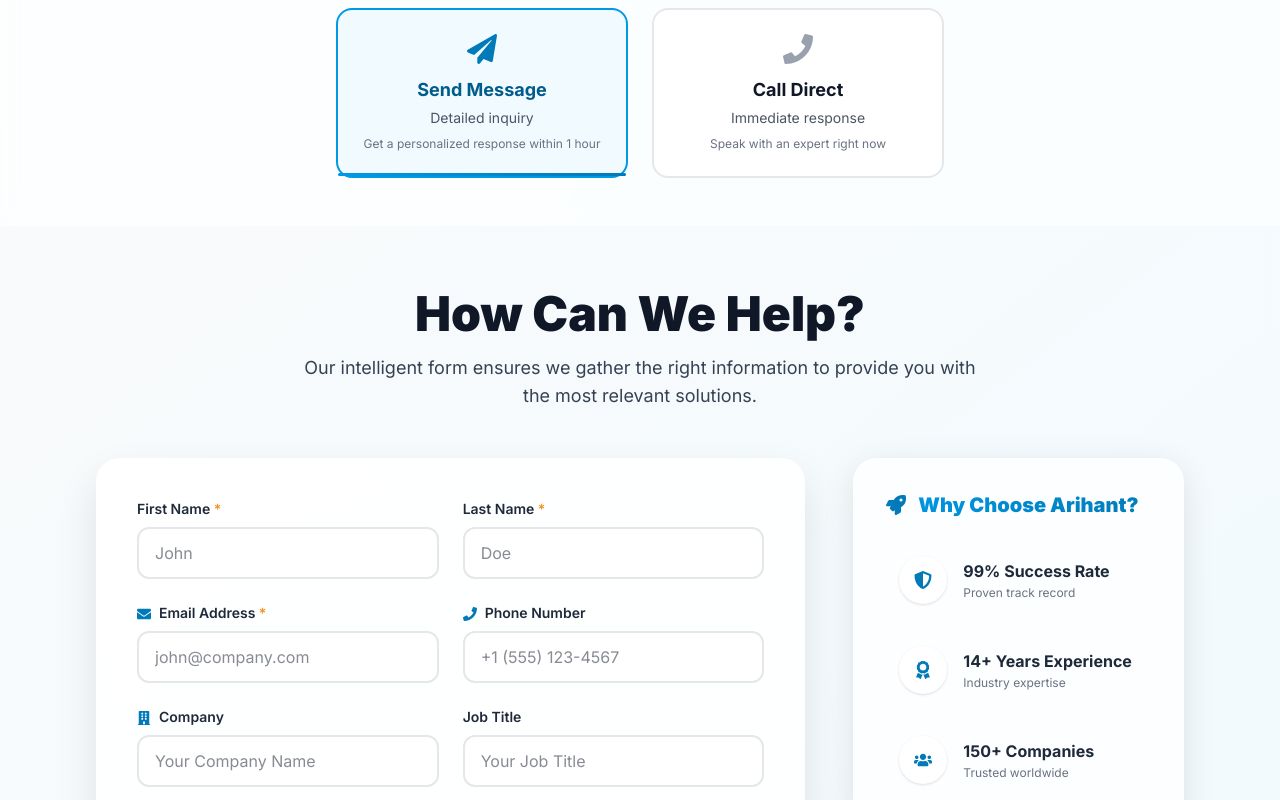
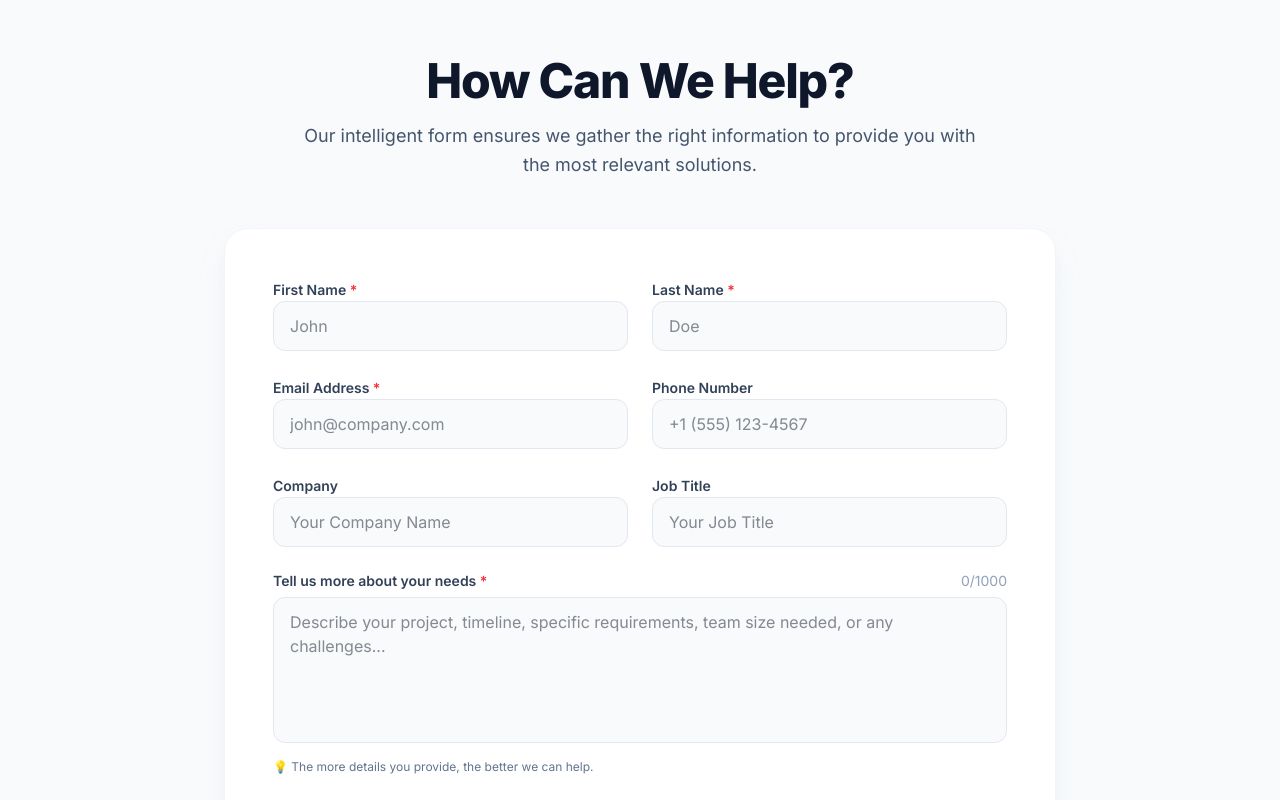
Before and after one commit to kevalkhetani151/arihant-latest, a Next.js app: page /contact in a window 1280 px wide. Shown: the part 840-1640 px from the top of the page. Built offline with nearby package versions, Linux system fonts and the light colour scheme.

Commit message:
chnages in ui

```diff
--- a/src/app/about/page.tsx
+++ b/src/app/about/page.tsx
@@ -580,7 +580,7 @@ const AboutUs = () => {
             <div className="bg-white border border-gray-100 rounded-2xl p-6 sm:p-8 lg:p-12 shadow-sm">
               <div className="grid grid-cols-1 lg:grid-cols-2 gap-8 sm:gap-12 items-center">
                 <div>
-                  <h3 className="text-xl sm:text-2xl font-black mb-4 sm:mb-6 text-brand-blue-600">Life at Artify TechSolution</h3>
+                  <h3 className="text-xl sm:text-2xl font-black mb-4 sm:mb-6 text-brand-blue-600">Life at Arihant staffing</h3>
                   <div className="space-y-3 sm:space-y-4">
                     <div className="flex items-center space-x-2 sm:space-x-3">
                       <div className="w-6 h-6 sm:w-8 sm:h-8 bg-brand-blue-500 rounded-full flex items-center justify-center">
--- a/src/app/contact/page.tsx
+++ b/src/app/contact/page.tsx
@@ -156,22 +156,7 @@ const ContactUs = () => {
     }
   ];
 
-  const contactMethods = [
-    {
-      id: 'form',
-      title: 'Send Message',
-      subtitle: 'Detailed inquiry',
-      icon: FaPaperPlane,
-      description: 'Get a personalized response within 1 hour'
-    },
-    {
-      id: 'call',
-      title: 'Call Direct',
-      subtitle: 'Immediate response',
-      icon: FaPhone,
-      description: 'Speak with an expert right now'
-    }
-  ];
+
 
   return (
     <div className="bg-gradient-to-br from-slate-50 via-brand-blue-50 to-brand-blue-50 min-h-screen text-gray-900 font-sans">
@@ -517,129 +502,108 @@ const ContactUs = () => {
       </section>
 
       {/* Contact Method Tabs */}
-      <section id="contact-methods" className="py-12 bg-white/70 backdrop-blur-sm">
-        <div className="max-w-2xl mx-auto px-4 sm:px-6 lg:px-8">
-          <div className="grid grid-cols-1 md:grid-cols-2 gap-6">
-            {contactMethods.map((method) => (
-              <button
-                key={method.id}
-                onClick={() => setActiveTab(method.id)}
-                className={`tab-button p-6 rounded-2xl border-2 text-center transition-all hover-lift ${
-                  activeTab === method.id
-                    ? 'active border-brand-blue-500 bg-brand-blue-50 text-brand-blue-700'
-                    : 'border-gray-200 hover:border-brand-blue-300 bg-white'
-                }`}
-              >
-                <method.icon className={`text-3xl mx-auto mb-3 ${activeTab === method.id ? 'text-brand-blue-600' : 'text-gray-400'}`} />
-                <div className="font-bold text-lg mb-1">{method.title}</div>
-                <div className="text-sm text-gray-600 mb-2">{method.subtitle}</div>
-                <div className="text-xs text-gray-500">{method.description}</div>
-              </button>
-            ))}
-          </div>
-        </div>
-      </section>
 
       {/* Dynamic Content Based on Active Tab */}
-      {activeTab === 'form' && (
-        <section className="py-16 bg-gradient-to-br from-gray-50 to-brand-blue-50">
-          <div className="max-w-6xl mx-auto px-4 sm:px-6 lg:px-8">
+      {  (
+        <section className="py-16 md:py-24 bg-slate-50 border-y border-slate-200">
+  <div className="max-w-4xl mx-auto px-4 sm:px-6 lg:px-8">
+
+    {/* Section Header */}
     <div className="text-center mb-12">
-              <h2 className="text-3xl md:text-5xl font-black mb-4 text-gray-900">
+      <h2 className="text-3xl md:text-5xl font-extrabold mb-4 text-slate-900 tracking-tight">
         How Can We Help?
       </h2>
-              <p className="text-lg text-gray-700 max-w-2xl mx-auto">
+      <p className="text-lg text-slate-600 max-w-2xl mx-auto leading-relaxed">
         Our intelligent form ensures we gather the right information to provide you with the most relevant solutions.
       </p>
     </div>
 
-            <div className="grid grid-cols-1 lg:grid-cols-3 gap-12 items-start">
-              <div className="lg:col-span-2">
-                <div className="glass-card-strong rounded-3xl p-8 md:p-10 shadow-lg border border-white/60">
+    {/* Form Card */}
+    <div className="bg-white rounded-3xl p-6 sm:p-10 md:p-12 shadow-xl shadow-slate-200/50 border border-slate-100">
+
+      {/* Success State */}
       {submitSuccess && (
-                    <div className="bg-brand-blue-50 border-2 border-brand-blue-200 rounded-2xl p-6 mb-8 text-center animate-fade-up visible">
-                      <div className="w-16 h-16 bg-brand-blue-500 rounded-full flex items-center justify-center mx-auto mb-4">
-                        <FaCheckCircle className="text-2xl text-white" />
+        <div className="bg-emerald-50 border border-emerald-200 rounded-2xl p-8 mb-8 text-center animate-fade-in">
+          <div className="w-16 h-16 bg-emerald-500 rounded-full flex items-center justify-center mx-auto mb-4 shadow-lg shadow-emerald-500/30">
+            <FaCheckCircle className="text-3xl text-white" />
           </div>
-                      <h3 className="text-2xl font-black text-brand-blue-800 mb-2">Message Sent Successfully!</h3>
-                      <p className="text-brand-blue-700">We'll respond within 1 hour during business hours.</p>
+          <h3 className="text-2xl font-bold text-emerald-900 mb-2">Message Sent Successfully!</h3>
+          <p className="text-emerald-700">We'll respond within 1 hour during business hours.</p>
         </div>
       )}
 
       <form onSubmit={handleSubmit} ref={formRef} className="space-y-6">
+
+        {/* Name Row */}
         <div className="grid grid-cols-1 md:grid-cols-2 gap-6">
-                      <div>
-                        <label className="block text-gray-800 font-semibold mb-2 text-sm">
-                          First Name <span className="text-brand-orange-500">*</span>
+          <div className="space-y-1.5">
+            <label className="text-sm font-semibold text-slate-700">
+              First Name <span className="text-red-500">*</span>
             </label>
             <input
               type="text"
               name="firstName"
               value={formData.firstName}
               onChange={handleInputChange}
-                          className={`input-field w-full px-4 py-3 rounded-xl border-2 focus:outline-none ${
-                            formErrors.firstName ? 'error' : 'border-gray-200'
+              className={`w-full px-4 py-3 bg-slate-50 border rounded-xl focus:outline-none focus:ring-2 focus:ring-blue-500 focus:bg-white transition-all ${
+                formErrors.firstName ? 'border-red-300 focus:ring-red-500' : 'border-slate-200'
               }`}
               placeholder="John"
             />
             {formErrors.firstName && (
-                          <div className="text-brand-orange-500 text-xs mt-2 flex items-center">
-                            <FaExclamationTriangle className="mr-1" />
-                            {formErrors.firstName}
-                          </div>
+              <p className="text-red-500 text-xs flex items-center gap-1 mt-1">
+                <FaExclamationTriangle /> {formErrors.firstName}
+              </p>
             )}
           </div>
 
-                      <div>
-                        <label className="block text-gray-800 font-semibold mb-2 text-sm">
-                          Last Name <span className="text-brand-orange-500">*</span>
+          <div className="space-y-1.5">
+            <label className="text-sm font-semibold text-slate-700">
+              Last Name <span className="text-red-500">*</span>
             </label>
             <input
               type="text"
               name="lastName"
               value={formData.lastName}
               onChange={handleInputChange}
-                          className={`input-field w-full px-4 py-3 rounded-xl border-2 focus:outline-none ${
-                            formErrors.lastName ? 'error' : 'border-gray-200'
+              className={`w-full px-4 py-3 bg-slate-50 border rounded-xl focus:outline-none focus:ring-2 focus:ring-blue-500 focus:bg-white transition-all ${
+                formErrors.lastName ? 'border-red-300 focus:ring-red-500' : 'border-slate-200'
               }`}
               placeholder="Doe"
             />
             {formErrors.lastName && (
-                          <div className="text-brand-orange-500 text-xs mt-2 flex items-center">
-                            <FaExclamationTriangle className="mr-1" />
-                            {formErrors.lastName}
-                          </div>
+              <p className="text-red-500 text-xs flex items-center gap-1 mt-1">
+                <FaExclamationTriangle /> {formErrors.lastName}
+              </p>
             )}
           </div>
         </div>
 
+        {/* Contact Info Row */}
         <div className="grid grid-cols-1 md:grid-cols-2 gap-6">
-                      <div>
-                        <label className="block text-gray-800 font-semibold mb-2 text-sm">
-                          <FaEnvelope className="inline mr-2 text-brand-blue-600" />
-                          Email Address <span className="text-brand-orange-500">*</span>
+          <div className="space-y-1.5">
+            <label className="text-sm font-semibold text-slate-700">
+              Email Address <span className="text-red-500">*</span>
             </label>
             <input
               type="email"
               name="email"
               value={formData.email}
               onChange={handleInputChange}
-                          className={`input-field w-full px-4 py-3 rounded-xl border-2 focus:outline-none ${
-                            formErrors.email ? 'error' : 'border-gray-200'
+              className={`w-full px-4 py-3 bg-slate-50 border rounded-xl focus:outline-none focus:ring-2 focus:ring-blue-500 focus:bg-white transition-all ${
+                formErrors.email ? 'border-red-300 focus:ring-red-500' : 'border-slate-200'
               }`}
               placeholder="john@company.com"
             />
             {formErrors.email && (
-                          <div className="text-brand-orange-500 text-xs mt-2 flex items-center">
-                            <FaExclamationTriangle className="mr-1" />
-                            {formErrors.email}
-                          </div>
+              <p className="text-red-500 text-xs flex items-center gap-1 mt-1">
+                <FaExclamationTriangle /> {formErrors.email}
+              </p>
             )}
           </div>
 
-                      <div>
-                        <label className="block text-gray-800 font-semibold mb-2 text-sm">
-                          <FaPhone className="inline mr-2 text-brand-blue-600" />
+          <div className="space-y-1.5">
+            <label className="text-sm font-semibold text-slate-700">
               Phone Number
             </label>
             <input
@@ -647,16 +611,16 @@ const ContactUs = () => {
               name="phone"
               value={formData.phone}
               onChange={handleInputChange}
-                          className="input-field w-full px-4 py-3 rounded-xl border-2 border-gray-200 focus:outline-none"
+              className="w-full px-4 py-3 bg-slate-50 border border-slate-200 rounded-xl focus:outline-none focus:ring-2 focus:ring-blue-500 focus:bg-white transition-all"
               placeholder="+1 (555) 123-4567"
             />
           </div>
         </div>
 
+        {/* Company Info Row */}
         <div className="grid grid-cols-1 md:grid-cols-2 gap-6">
-                      <div>
-                        <label className="block text-gray-800 font-semibold mb-2 text-sm">
-                          <FaBuilding className="inline mr-2 text-brand-blue-600" />
+          <div className="space-y-1.5">
+            <label className="text-sm font-semibold text-slate-700">
               Company
             </label>
             <input
@@ -664,13 +628,13 @@ const ContactUs = () => {
               name="company"
               value={formData.company}
               onChange={handleInputChange}
-                          className="input-field w-full px-4 py-3 rounded-xl border-2 border-gray-200 focus:outline-none"
+              className="w-full px-4 py-3 bg-slate-50 border border-slate-200 rounded-xl focus:outline-none focus:ring-2 focus:ring-blue-500 focus:bg-white transition-all"
               placeholder="Your Company Name"
             />
           </div>
 
-                      <div>
-                        <label className="block text-gray-800 font-semibold mb-2 text-sm">
+          <div className="space-y-1.5">
+            <label className="text-sm font-semibold text-slate-700">
               Job Title
             </label>
             <input
@@ -678,86 +642,61 @@ const ContactUs = () => {
               name="jobTitle"
               value={formData.jobTitle}
               onChange={handleInputChange}
-                          className="input-field w-full px-4 py-3 rounded-xl border-2 border-gray-200 focus:outline-none"
+              className="w-full px-4 py-3 bg-slate-50 border border-slate-200 rounded-xl focus:outline-none focus:ring-2 focus:ring-blue-500 focus:bg-white transition-all"
               placeholder="Your Job Title"
             />
           </div>
         </div>
 
-                    <div>
-                      <label className="block text-gray-800 font-semibold mb-2 text-sm">
-                        Tell us more about your needs <span className="text-brand-orange-500">*</span>
+        {/* Message Row */}
+        <div className="space-y-1.5">
+          <label className="text-sm font-semibold text-slate-700 flex justify-between">
+            <span>Tell us more about your needs <span className="text-red-500">*</span></span>
+            <span className="text-slate-400 font-normal">{formData.message.length}/1000</span>
           </label>
           <textarea
             name="message"
             rows="5"
             value={formData.message}
             onChange={handleInputChange}
-                        className={`input-field w-full px-4 py-3 rounded-xl border-2 focus:outline-none resize-none ${
-                          formErrors.message ? 'error' : 'border-gray-200'
+            className={`w-full px-4 py-3 bg-slate-50 border rounded-xl focus:outline-none focus:ring-2 focus:ring-blue-500 focus:bg-white transition-all resize-none ${
+              formErrors.message ? 'border-red-300 focus:ring-red-500' : 'border-slate-200'
             }`}
             placeholder="Describe your project, timeline, specific requirements, team size needed, or any challenges..."
           />
-                      <div className="flex justify-between text-xs text-gray-500 mt-2">
-                        <span>💡 The more details you provide, the better we can help</span>
-                        <span>{formData.message.length}/1000</span>
-                      </div>
-                      {formErrors.message && (
-                        <div className="text-brand-orange-500 text-xs mt-2 flex items-center">
-                          <FaExclamationTriangle className="mr-1" />
-                          {formErrors.message}
-                        </div>
+          {formErrors.message ? (
+            <p className="text-red-500 text-xs flex items-center gap-1 mt-1">
+              <FaExclamationTriangle /> {formErrors.message}
+            </p>
+          ) : (
+            <p className="text-slate-500 text-xs mt-1">
+              💡 The more details you provide, the better we can help.
+            </p>
           )}
         </div>
 
+        {/* Submit Button */}
         <div className="pt-4">
           <button
             type="submit"
             disabled={isSubmitting}
-                        className="btn-primary gradient-primary text-white px-10 py-4 rounded-full font-bold text-lg w-full md:w-auto hover-lift shadow-xl flex items-center justify-center"
+            className="w-full md:w-auto flex items-center justify-center gap-3 bg-blue-600 text-white px-10 py-4 rounded-xl font-semibold text-lg hover:bg-blue-700 hover:shadow-lg hover:-translate-y-0.5 transition-all disabled:opacity-70 disabled:cursor-not-allowed disabled:transform-none"
           >
             {isSubmitting ? (
               <>
-                            <FaSpinner className="mr-3 animate-spin" />
+                <FaSpinner className="animate-spin" />
                 Sending...
               </>
             ) : (
               <>
-                            <FaPaperPlane className="mr-3" />
+                <FaPaperPlane />
                 Send Message
               </>
             )}
           </button>
         </div>
+
       </form>
-                </div>
-              </div>
-
-              <div className="space-y-8">
-                <div className="glass-card rounded-3xl p-8 border border-white/60 sticky top-24">
-                  <h3 className="text-xl font-black mb-6 gradient-text flex items-center">
-                    <FaRocket className="mr-3 text-brand-blue-600" />
-                    Why Choose Arihant?
-                  </h3>
-                  <div className="space-y-4">
-                    {[
-                      { icon: FaShieldAlt, text: "99% Success Rate", desc: "Proven track record" },
-                      { icon: FaAward, text: "14+ Years Experience", desc: "Industry expertise" },
-                      { icon: FaUsers, text: "150+ Companies", desc: "Trusted worldwide" }
-                    ].map((item, index) => (
-                      <div key={index} className="flex items-center space-x-4 p-3 rounded-xl hover:bg-brand-blue-50 transition-all border border-transparent hover:border-brand-blue-100">
-                        <div className="w-12 h-12 bg-white shadow-sm rounded-full flex flex-shrink-0 items-center justify-center">
-                          <item.icon className="text-brand-blue-600 text-lg" />
-                        </div>
-                        <div>
-                          <div className="font-bold text-gray-800">{item.text}</div>
-                          <div className="text-xs text-gray-500 mt-0.5">{item.desc}</div>
-                        </div>
-                      </div>
-                    ))}
-                  </div>
-                </div>
-              </div>
     </div>
   </div>
 </section>
--- a/src/app/staff-augmentation/page.tsx
+++ b/src/app/staff-augmentation/page.tsx
@@ -525,7 +525,7 @@ const StaffAugmentation = () => {
   <div className="max-w-7xl mx-auto px-6">
     <div className="text-center mb-16">
       <h2 className="text-4xl lg:text-6xl font-black mb-6 animate-on-scroll text-gray-800">
-        Why Choose <span className="text-brand-blue-600">Artify TechSolution?</span>
+        Why Choose <span className="text-brand-blue-600">Arihant staffing?</span>
       </h2>
       <p className="text-xl text-gray-600 max-w-4xl mx-auto animate-on-scroll">
         Our proven approach and extensive talent network make us the ideal partner for scaling your team efficiently.
--- a/src/app/web-development/page.tsx
+++ b/src/app/web-development/page.tsx
@@ -616,7 +616,7 @@ const ITSolutionsPage = () => {
   <div className="max-w-7xl mx-auto px-6">
     <div className="text-center mb-16">
       <h2 className="text-4xl lg:text-6xl font-black mb-6 animate-on-scroll text-gray-800">
-        Why Choose <span className="text-brand-blue-600">Artify TechSolution?</span>
+        Why Choose <span className="text-brand-blue-600">chSolution?</span>
       </h2>
       <p className="text-xl text-gray-600 max-w-4xl mx-auto animate-on-scroll">
         Our expertise, innovation, and commitment to excellence make us the preferred IT partner for businesses seeking digital transformation.
```
Also changed, not shown: src/app/dummy/page.tsx (+4 -7 lines), src/app/home/page.tsx (+28 -20 lines). Lines whose indentation alone changed are shown as unchanged.
